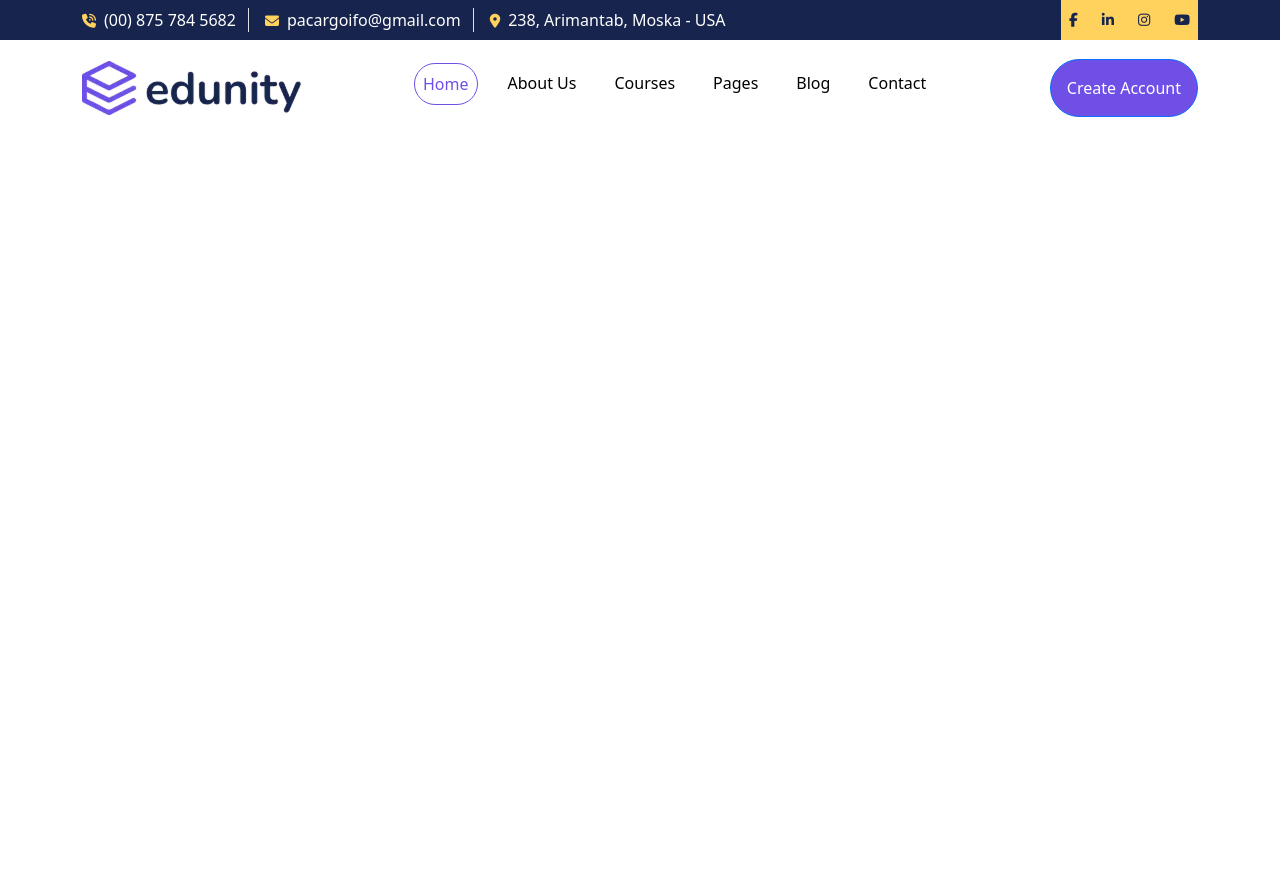
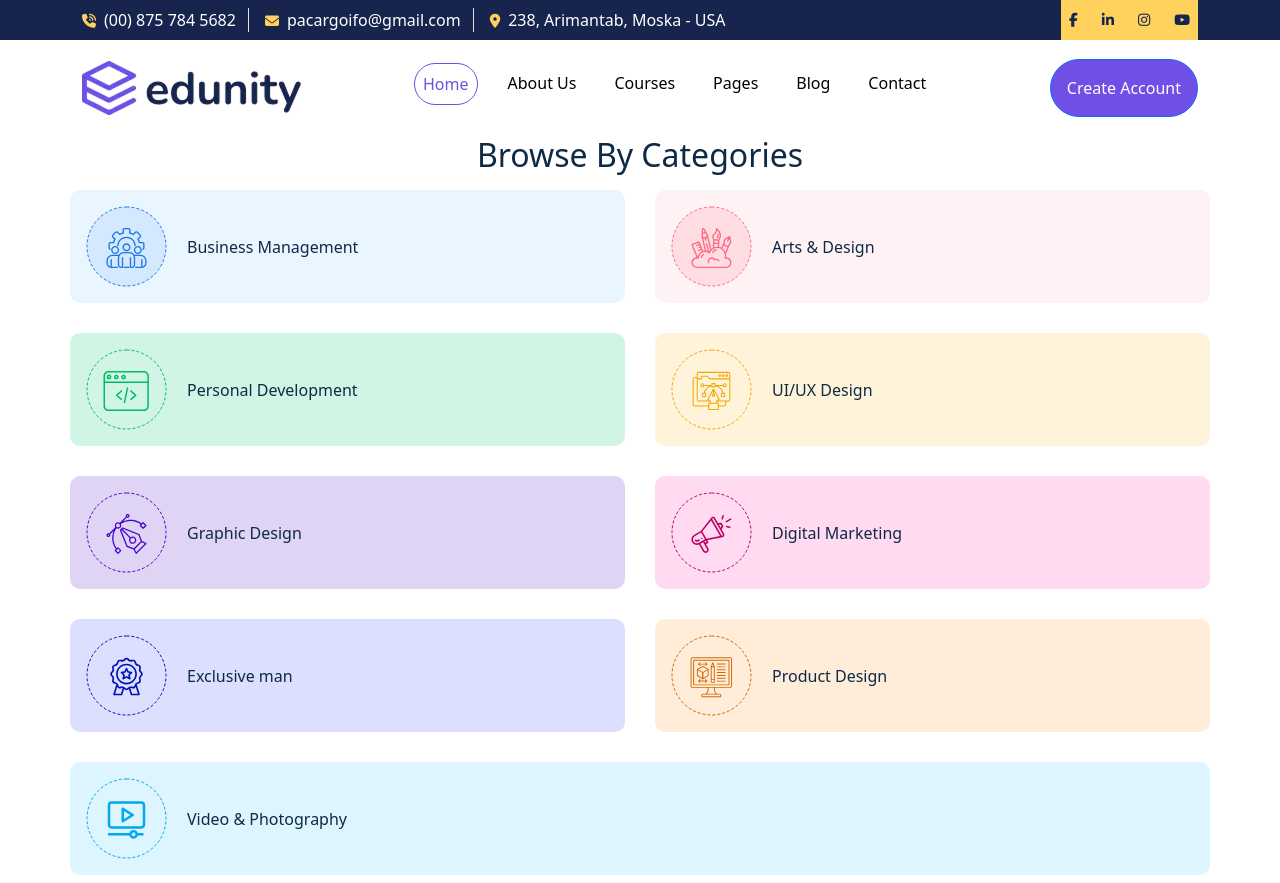
Before and after one commit to Shahd-Samaneh/CourseHub, a plain HTML site: page index.html in a window 1280 px wide. Before the commit the page ends 800 px from the top, so only its background shows below. Drawn offline with nearby package versions, Linux system fonts and the light colour scheme.

Commit message:
creat categories section

```diff
--- a/assets/css/home.css
+++ b/assets/css/home.css
@@ -1,3 +1,4 @@
+/* start header */
 .header .contact-info{
     background-color: var(--primaryColor1);
 }
@@ -21,10 +22,63 @@
 .navbar .create-btn button{
     background-color: var(--lightPurpule);
 }
-/* .navbar .create-btn{
-    position:relative;
+
+/* end header */
+
+/* start categories */
+.categories .row{
+    gap: 30px;
+}
+.categories h2{
+    color: var(--h2Color);
+}
+.categories .category{
+    flex-basis: 400px;
+    gap: 20px;
+    color: #0E2A46;
+    padding:15px;
+
+    border-radius: 10px;
 }
 
-.navbar .create-btn .arrow-button {
-    position: absolute;
-} */
+.categories .cat-1{
+    background-color: #EAF6FF;
+}
+
+.categories .cat-2{
+    background-color: #FEF2F4;
+}
+
+.categories .cat-3{
+    background-color: #D1F5E4;
+}
+
+.categories .cat-4{
+    background-color: #FFF3D9;
+}
+
+.categories .cat-5{
+    background-color: #DFD4F4;
+}
+
+.categories .cat-6{
+    background-color: #FFDAF0;
+}
+
+.categories .cat-7{
+    background-color: #DCDFFD;
+}
+
+.categories .cat-8{
+    background-color: #FFECD9;
+}
+
+.categories .cat-9{
+    background-color: #DCF5FF;
+}
+
+
+
+
+
+/* end categories */
--- a/assets/css/main.css
+++ b/assets/css/main.css
@@ -1,6 +1,23 @@
 :root{
     --primaryColor1: #17254E;
+    --h2Color:#0E2A46;
     --yellowColor  : #FFD25D;
     --lightPurpule: #704FE6;
     --blackColor:#000000;
+
+
 }
+
+@media screen and (max-width:992px) {
+    .container {
+        width: calc(100% - 100px);
+
+    }
+}
+
+@media screen and (max-width:576px) {
+    .container {
+        width: calc(100% - 40px);
+
+    }
+}
--- a/index.html
+++ b/index.html
@@ -99,7 +99,7 @@
           </ul>
           <form class="create-btn d-flex" role="search">
             <button type="submit" class="btn btn-primary d-flex align-items-center  rounded-pill p-3">
-              <span >Create Account</span>
+              <span>Create Account</span>
             </button>
           </form>
         </div>
@@ -107,7 +107,60 @@
     </nav>
 
   </header>
+  <main>
+    <section class="categories">
+      <div class="container text-center ">
+        <h2>Browse By Categories</h2>
+        <div class="row align-items-center py-2">
+          <div class=" category  cat-1 btn d-flex align-items-center flex-grow-1">
+            <img src="./assets/img/cat/cat-1.svg" />
+            <span>Business Management</span>
+          </div>
 
+          <div class=" category  cat-2 btn d-flex align-items-center flex-grow-1">
+            <img src="./assets/img/cat/cat-2.svg" />
+            <span>Arts & Design</span>
+          </div>
+
+          <div class=" category  cat-3  btn d-flex align-items-center flex-grow-1">
+            <img src="./assets/img/cat/cat-3.svg" />
+            <span>Personal Development</span>
+          </div>
+
+          <div class=" category  cat-4  btn d-flex align-items-center flex-grow-1">
+            <img src="./assets/img/cat/cat-4.svg" />
+            <span>UI/UX Design</span>
+          </div>
+
+          <div class=" category  cat-5  btn d-flex align-items-center flex-grow-1">
+            <img src="./assets/img/cat/cat-5.svg" />
+            <span>Graphic Design</span>
+          </div>
+
+          <div class=" category  cat-6  btn d-flex align-items-center flex-grow-1">
+            <img src="./assets/img/cat/cat-6.svg" />
+            <span>Digital Marketing</span>
+          </div>
+
+           <div class=" category  cat-7  btn d-flex align-items-center flex-grow-1">
+            <img src="./assets/img/cat/cat-7.svg" />
+            <span>Exclusive man</span>
+          </div>
+
+           <div class=" category  cat-8  btn d-flex align-items-center flex-grow-1">
+            <img src="./assets/img/cat/cat-8.svg" />
+            <span>Product Design</span>
+          </div>
+
+           <div class=" category  cat-9  btn d-flex align-items-center flex-grow-1">
+            <img src="./assets/img/cat/cat-9.svg" />
+            <span>Video & Photography</span>
+          </div>
+
+        </div>
+      </div>
+    </section>
+  </main>
   <!-- Bootstrap -->
   <script src="https://cdn.jsdelivr.net/npm/bootstrap@5.3.8/dist/js/bootstrap.bundle.min.js"
     integrity="sha384-FKyoEForCGlyvwx9Hj09JcYn3nv7wiPVlz7YYwJrWVcXK/BmnVDxM+D2scQbITxI"
```
Also changed, not shown: assets/img/cat/cat-1.svg (added), assets/img/cat/cat-2.svg (added), assets/img/cat/cat-3.svg (added), assets/img/cat/cat-4.svg (added), assets/img/cat/cat-5.svg (added), assets/img/cat/cat-6.svg (added), assets/img/cat/cat-7.svg (added), assets/img/cat/cat-8.svg (added), assets/img/cat/cat-9.svg (added). Lines whose indentation alone changed are shown as unchanged.
